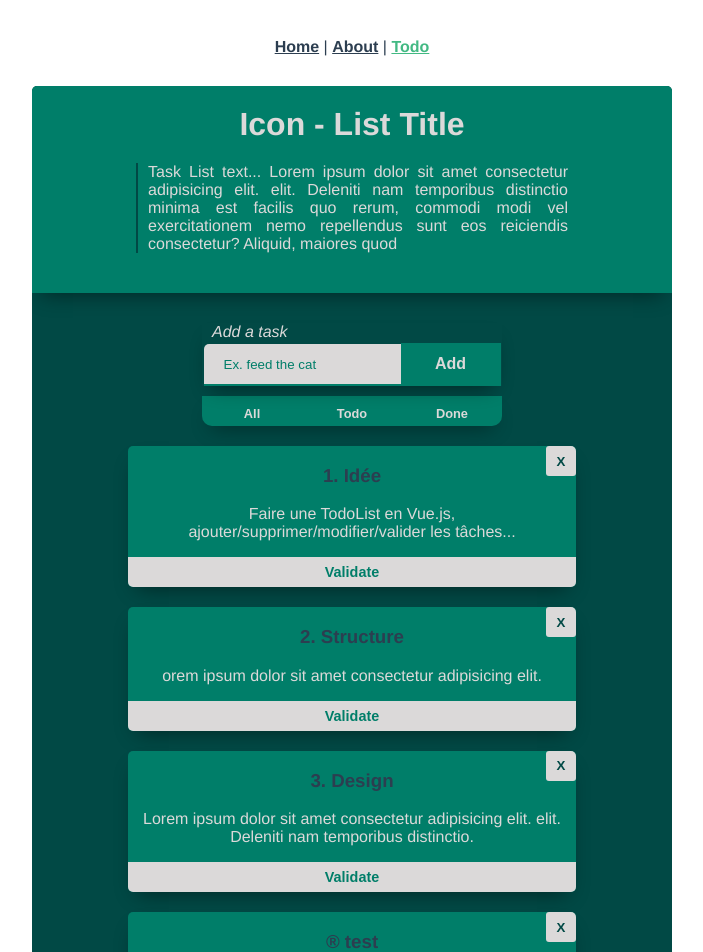
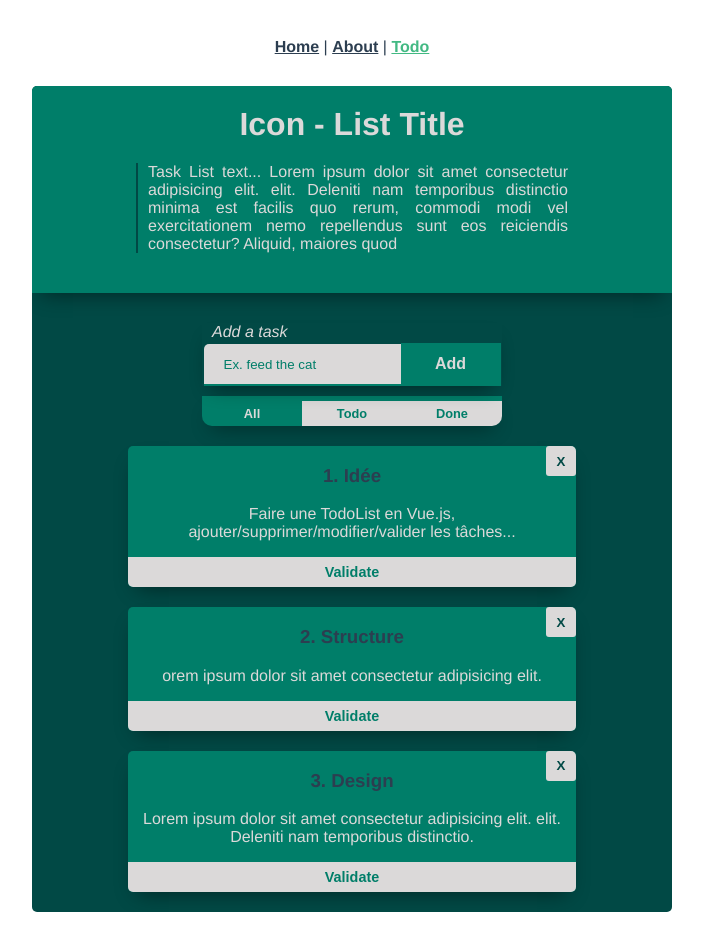
Before and after one commit to mlhoutel/TodoVue, a Vue app: page /#/todo in a window 1280 px wide. Shown: the top 952 px of the page, without its empty margins (288-991 px from the left). After the commit the page ends 920 px from the top, so only its background shows below. Built offline with nearby package versions, Linux system fonts and the light colour scheme.

Commit message:
list filters

```diff
--- a/src/components/TodoList.vue
+++ b/src/components/TodoList.vue
@@ -1,8 +1,8 @@
 <template>
     <div class="todolist">
         <div class="intro">
-            <h1>{{ icon }} - {{ title }}</h1>
-            <p>{{ message }}</p>
+            <h1 contenteditable spellcheck="false">{{ icon }} - {{ title }}</h1>
+            <p contenteditable spellcheck="false">{{ message }}</p>
         </div>
         <form v-on:submit.prevent>
             <label for="new-todo">Add a task</label>
@@ -19,30 +19,30 @@
         <div class="selector">
             <button
                 class="select-all"
-                :class="{ selected: AllSelected }"
-                v-on:click="selected = 0"
+                :class="{ selected: getSelected($event, 0, selected) }"
+                v-on:click="setSelected($event, 0, selected)"
             >
                 All
             </button>
             <button
                 class="select-todo"
-                :class="{ selected: TodoSelected }"
-                v-on:click="selected = 1"
+                :class="{ selected: getSelected($event, 1, selected) }"
+                v-on:click="setSelected($event, 1, selected)"
             >
                 Todo
             </button>
 
             <button
                 class="select-done"
-                :class="{ selected: DoneSelected }"
-                v-on:click="selected = 2"
+                :class="{ selected: getSelected($event, 2, selected) }"
+                v-on:click="setSelected($event, 2, selected)"
             >
                 Done
             </button>
         </div>
         <ul>
             <TodoListItem
-                v-for="(item, index) in Items()"
+                v-for="(item, index) in Items($event)"
                 :item="item"
                 :index="index"
                 :key="item.id"
@@ -56,13 +56,6 @@
 import { defineComponent } from 'vue'
 import TodoListItem from '@/components/TodoListItem.vue'
 
-interface Item {
-    id: Number
-    icon: String
-    title: String
-    message: String
-    done: Boolean
-}
 export default defineComponent({
     name: 'TodoList',
     components: {
@@ -75,7 +68,7 @@ export default defineComponent({
         message: String,
         selected: Number,
         items: {
-            type: Array,
+            type: Array as () => Array<any>,
             default: () => [],
         },
         add: {
@@ -86,34 +79,46 @@ export default defineComponent({
             type: Function,
             required: true,
         },
+        getselected: {
+            type: Function,
+            required: true,
+        },
+        setselected: {
+            type: Function,
+            required: true,
+        },
+    },
+    data() {
+        return {
+            Selected: this.selected,
+        }
     },
     methods: {
         SelfRemove(event: Event, index: Number) {
             this.remove(event, index, this.items)
         },
-        AllSelected() {
-            console.log(this.selected)
-            let select: Boolean = this.selected == 0
-            return select
+        getSelected(event: Event, value: number): boolean {
+            return this.Selected == value
         },
-        TodoSelected() {
-            return this.selected == 1
+        setSelected(event: Event, value: number) {
+            this.Selected = value
         },
-        DoneSelected() {
-            return this.selected == 2
-        },
-        Items() {
-            let array = []
-            for (let item of this.items) {
-                let properties = []
-                let keys = Object.getOwnPropertyNames(item)
-
-                console.log(Object.values(keys))
-                for (let key of keys) {
-                }
-                array.push(item)
+        Items(event: Event) {
+            if (this.getSelected(event, 0)) {
+                return this.items
+            } else if (this.getSelected(event, 1)) {
+                return this.items.filter((item) => {
+                    if (item['done'] === false) {
+                        return item
+                    }
+                })
+            } else {
+                return this.items.filter((item) => {
+                    if (item['done'] === true) {
+                        return item
+                    }
+                })
             }
-            return array
         },
     },
 })
@@ -229,7 +234,9 @@ form button:focus {
     font-weight: bold;
 }
 
-.selector button:focus {
+.selector button:focus,
+h1:focus,
+p:focus {
     outline: none;
 }
 
--- a/src/components/TodoListItem.vue
+++ b/src/components/TodoListItem.vue
@@ -1,8 +1,23 @@
 <template>
     <li class="todolistitem" v-bind:class="{ done: item.done }">
         <div>
-            <h3>{{ item.icon }} {{ item.title }}</h3>
-            <p v-if="item.message.trim() !== ''">{{ item.message }}</p>
+            <!--
+            <img
+                height="24"
+                width="24"
+                src="https://cdn.jsdelivr.net/npm/simple-icons@v3/icons/vue-dot-js.svg"
+            />
+            -->
+            <h3 contenteditable spellcheck="false">
+                {{ item.icon }} {{ item.title }}
+            </h3>
+            <p
+                contenteditable
+                spellcheck="false"
+                v-if="item.message.trim() !== ''"
+            >
+                {{ item.message }}
+            </p>
             <button
                 class="validate"
                 v-if="item.done"
@@ -84,7 +99,9 @@ p {
     border-radius: 3px;
 }
 .validate:focus,
-.delete:focus {
+.delete:focus,
+h3:focus,
+p:focus {
     outline: none;
 }
 </style>
--- a/src/views/Todo.vue
+++ b/src/views/Todo.vue
@@ -55,19 +55,12 @@ export default {
                         'Lorem ipsum dolor sit amet consectetur adipisicing elit. elit. Deleniti nam temporibus distinctio.',
                     done: false,
                 },
-                {
-                    id: 3,
-                    icon: '®',
-                    title: 'test',
-                    message: '',
-                    done: false,
-                },
             ],
             selected: 0,
         }
     },
     methods: {
-        add: function(event: Event, title: String, items: Array<Object>) {
+        add(event: Event, title: String, items: Array<Object>) {
             items.push({
                 icon: '',
                 title: title,
```
